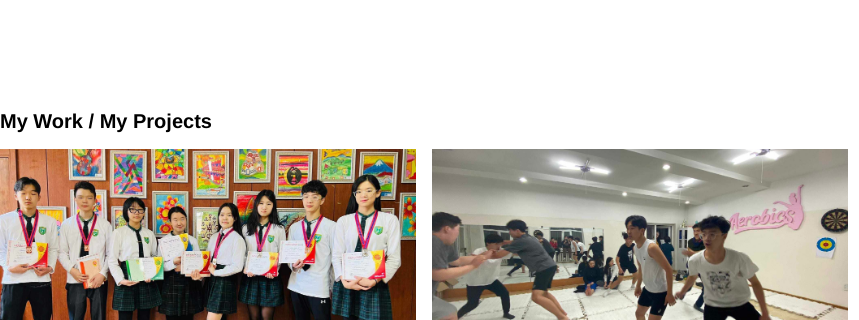
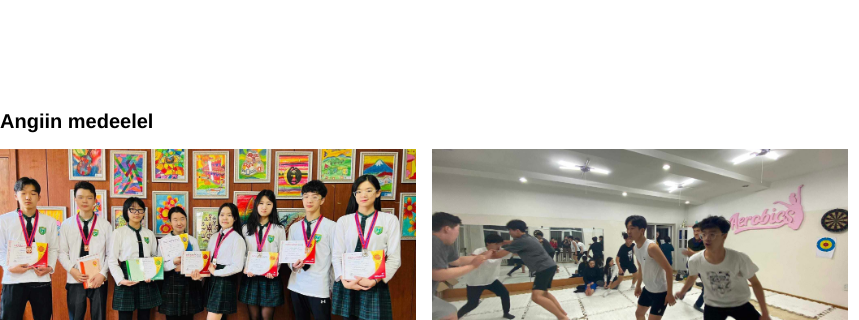
Before and after one commit to Nijihinari/website, a plain HTML site: page index.html in a window 1280 px wide. Shown: the part 828-1148 px from the top of the page, 0-859 px from the left. Drawn offline with Linux system fonts and the light colour scheme.

Commit message:
vngfh
fvjh

```diff
--- a/index.html
+++ b/index.html
@@ -68,7 +68,7 @@
 
       <div id="my-work-section">
 
-        <span class="subheader-text">My Work / My Projects</span>
+        <span class="subheader-text">Angiin medeelel</span>
 
         <div class="projects-container">
 
```
